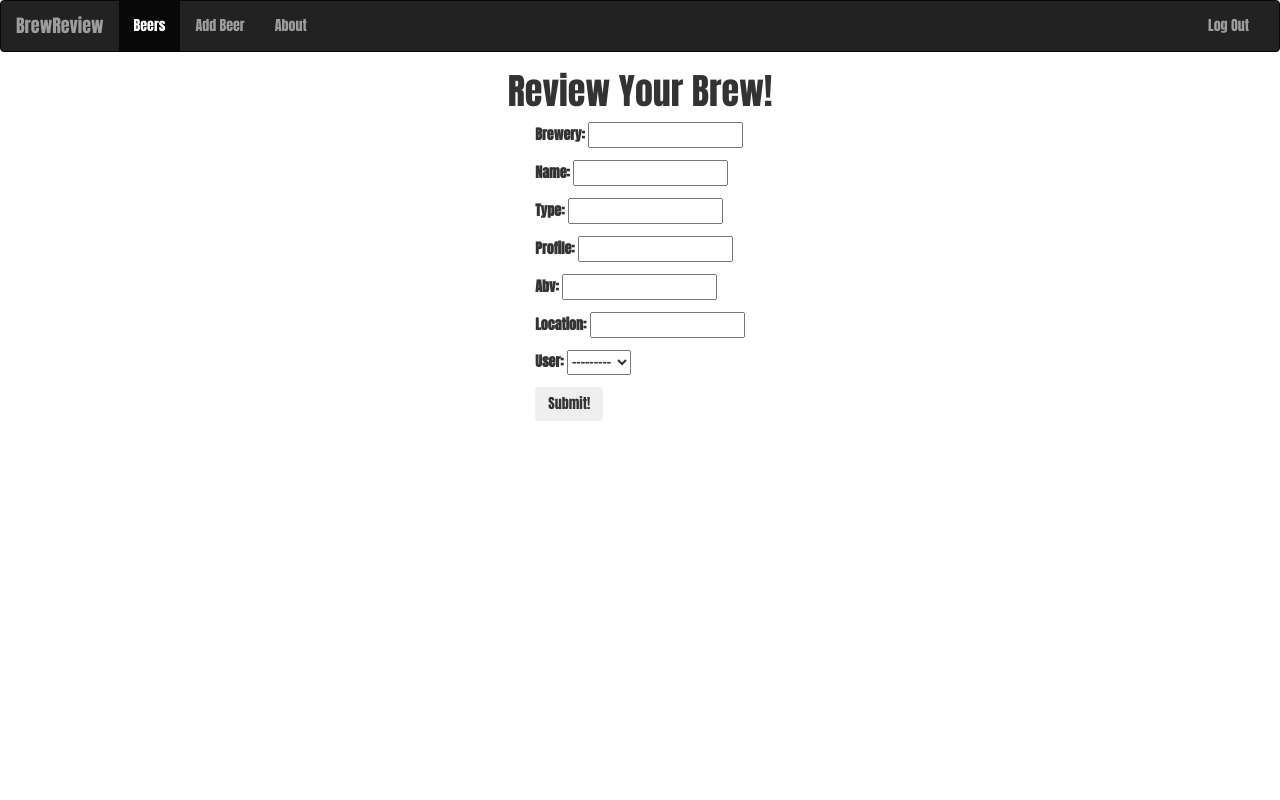
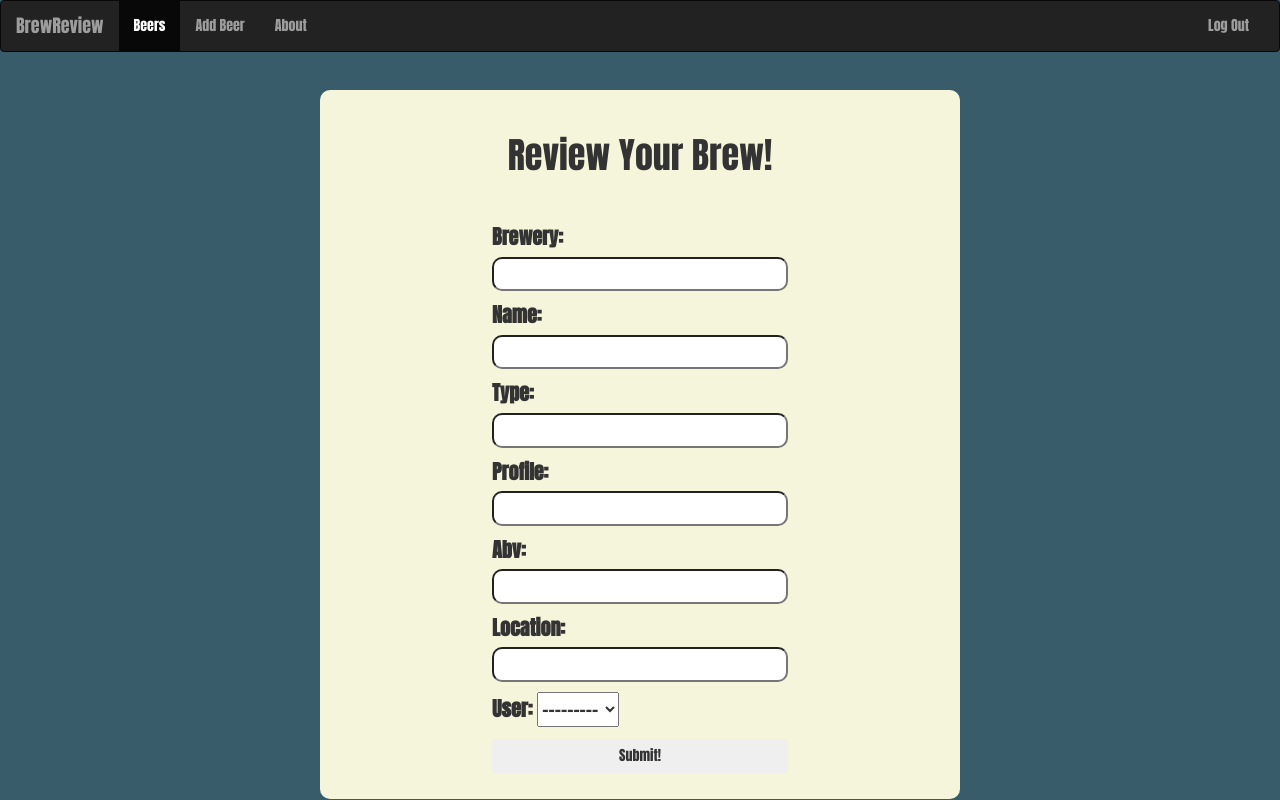
Before and after one commit to andyterwilliger/BrewReview-2, a Django app: page /beer/add/ in a window 1280 px wide. Run offline with Django 4.2, Linux system fonts and the light colour scheme; the visitor is signed in with stand-in values (Sample User, id 1); data comes from the database, SQL or seed files in the repository; some libraries are stand-ins or nearby versions.

Commit message:
create feed.css and style cards

```diff
--- /dev/null
+++ b/main_app/static/css/feed.css
@@ -0,0 +1,9 @@
+#beer_feed{
+    border-radius: 10px;
+    padding-bottom: 5%
+}
+
+#feed-h1{
+    color: white;
+    font-size: 6rem;
+}
--- a/main_app/static/css/style.css
+++ b/main_app/static/css/style.css
@@ -9,18 +9,15 @@ body{
 
 }
 
+h1{
+    text-align: center;
+}
+
 #beer_feed{
     margin-left: 25%;
     margin-right: 25%;
 }
 
-
-#beer_form_container{
-    display: flex;
-    justify-content: center;
-
-
-}
 
 
 
@@ -42,6 +39,32 @@ img{
     background-color: #395C6B;
 }
 
+#form-body{
+    background-color: #395C6B;
+}
 #detail-card{
     margin: 0 15% 0 15%;
 }
+
+section{
+    background-color: beige;
+    margin: 3% 25% 0 25%;
+    padding: 2%;
+    border-radius: 10px;
+
+}
+
+#beer_form_container{
+    display: flex;
+    justify-content: center;
+    font-size: 2rem;
+    margin-top: 3%;
+    border-radius: 10px;
+}
+
+
+
+ input{
+    border-radius: 10px;
+    width: 100%;
+}
--- a/main_app/templates/base.html
+++ b/main_app/templates/base.html
@@ -12,6 +12,7 @@
   <script src="https://maxcdn.bootstrapcdn.com/bootstrap/3.4.1/js/bootstrap.min.js"></script>
   <link rel="stylesheet" type="text/css" href="{% static 'css/style.css' %}" />
   <link rel="stylesheet" type ="text/css" href="{% static 'css/landing.css' %}" />
+  <link rel="stylesheet" type ="text/css" href="{% static 'css/feed.css' %}" />
   <link rel="preconnect" href="https://fonts.googleapis.com">
   <link rel="preconnect" href="https://fonts.gstatic.com" crossorigin>
   <link href="https://fonts.googleapis.com/css2?family=Anton&display=swap" rel="stylesheet">
--- a/main_app/templates/feed.html
+++ b/main_app/templates/feed.html
@@ -2,7 +2,7 @@
 
 {% block content %}
 
-<h1 style="text-align: center;">Your Beers</h1>
+<h1 id = 'feed-h1' style="text-align: center;">Your Beers</h1>
 
 {% for beer in beers%}
 <body id = "feed-body">
--- a/main_app/templates/main_app/beer_form.html
+++ b/main_app/templates/main_app/beer_form.html
@@ -1,9 +1,12 @@
 
 {% extends 'base.html' %} {% block content %}
+<body id = 'form-body'>
+ <section>
+  <h1>Review Your Brew!</h1> <br>
+  <div id = "beer_form_container">
 
-<h1 style="text-align: center;">Review Your Brew!</h1>
-<div id = "beer_form_container">
-<form action="" method="post">
+
+<form id = "beer-form" action="" method="post">
 
   {% csrf_token %}
   <table>
@@ -15,4 +18,6 @@
 
 
 </div>
+</section>
+</body>
 {% endblock %}
```
